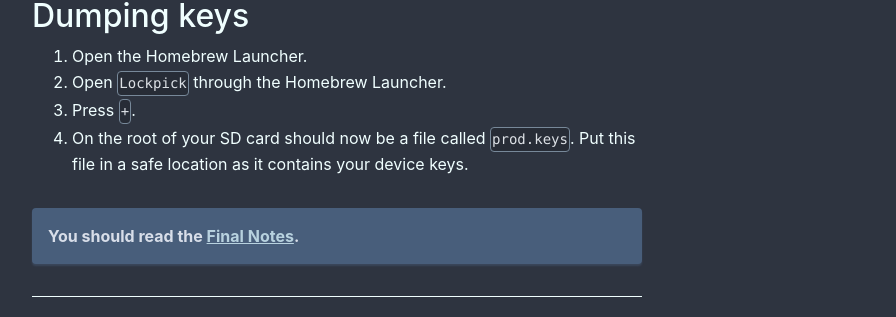
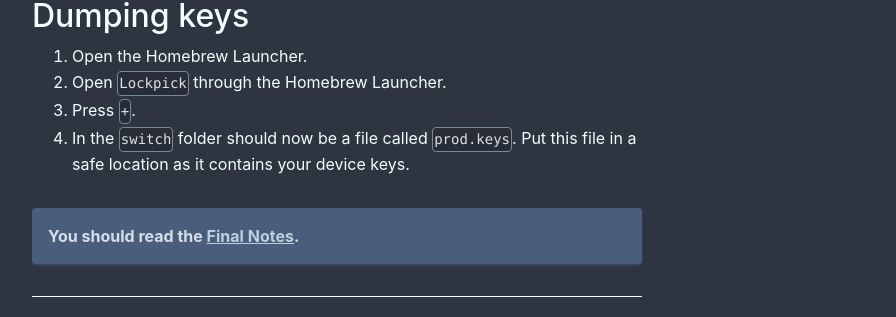
Before and after one commit to noirscape/SwitchGuideOLD, a Jekyll site: the page built from keydump.md, in a window 1280 px wide. Shown: the part 1164-1481 px from the top of the page, without its empty margins (303-1199 px from the left). Built offline with Jekyll 4.4.1, drawn with Linux system fonts in a browser that asks for light colours.

Commit message:
Lockpick stores in /switch, not on sdroot.

```diff
--- a/keydump.md
+++ b/keydump.md
@@ -38,7 +38,7 @@
 1. Open the Homebrew Launcher.
 2. Open `Lockpick` through the Homebrew Launcher.
 3. Press `+`.
-4. On the root of your SD card should now be a file called `prod.keys`. Put this file in a safe location as it contains your device keys.
+4. In the `switch` folder should now be a file called `prod.keys`. Put this file in a safe location as it contains your device keys.
 
 You should read the [Final Notes]({{ '/finalizing.html' | relative_url }}){: .a-table}.
 {: .info-box}
```
